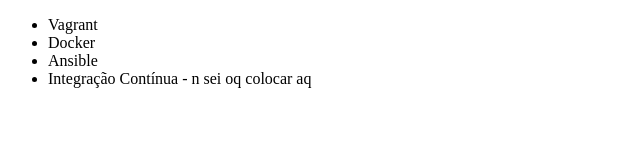
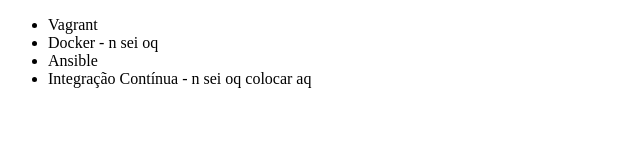
Before and after one commit to vagner-goulart/alura-git, a plain HTML site: page index.html in a window 1280 px wide. Shown: the full height of the page, 0-640 px from the left. Drawn offline with Linux system fonts and the light colour scheme.

Commit message:
Nome do surso de docker modificado

```diff
--- a/index.html
+++ b/index.html
@@ -7,7 +7,7 @@
 <body>
     <ul>
         <li>Vagrant</li>
-        <li>Docker</li>
+        <li>Docker - n sei oq</li>
         <li>Ansible</li>
         <li>Integração Contínua - n sei oq colocar aq</li>
     </ul>
```
